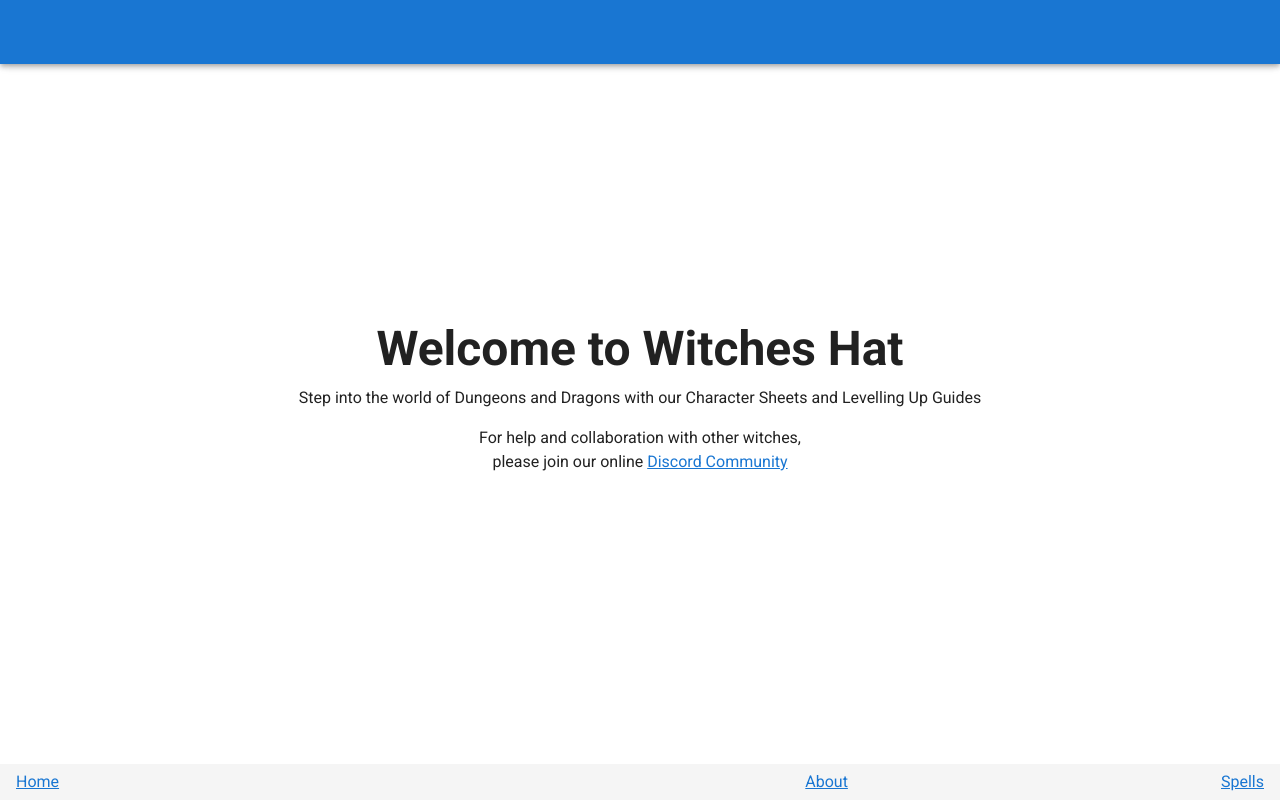
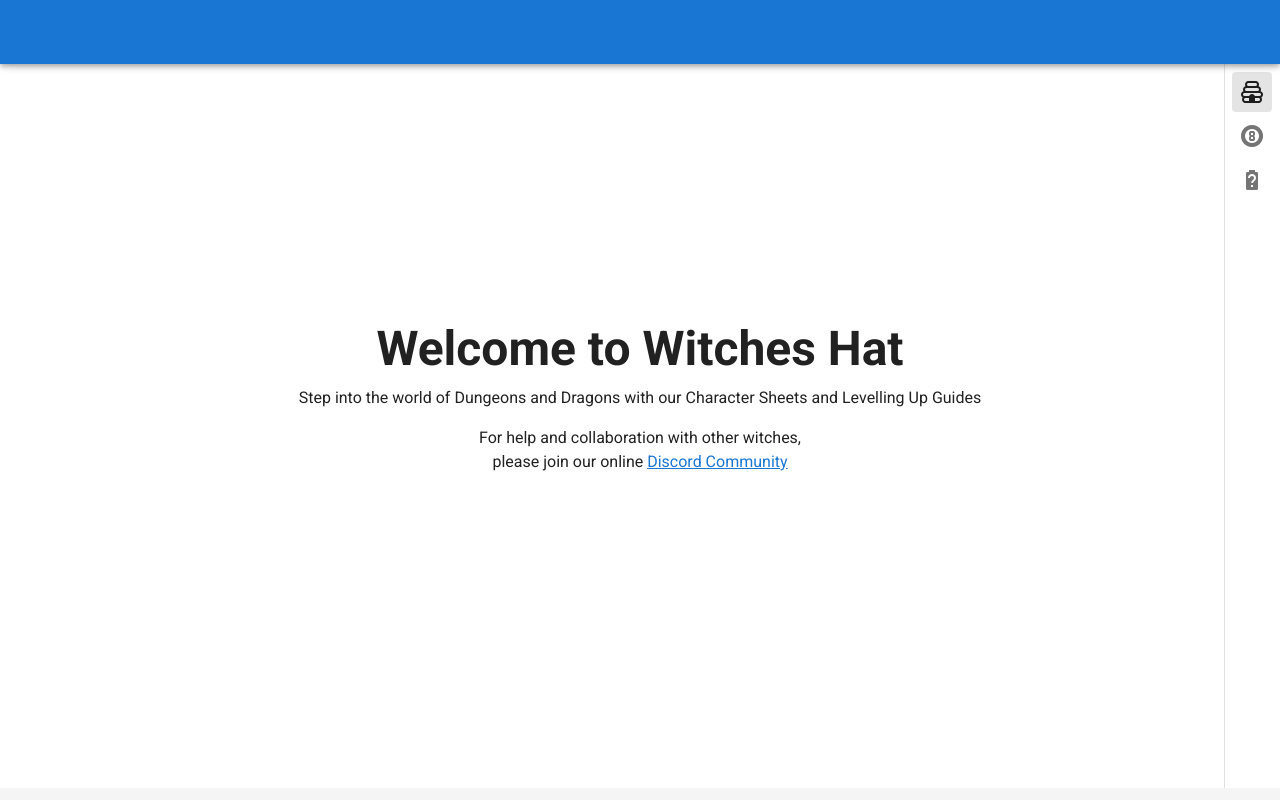
Before and after one commit to robinkemp/DnD5ECharacterSheet, a Vue app in the folder Code/Web/: page / in a window 1280 px wide. Built offline with nearby package versions, Linux system fonts and the light colour scheme.

Commit message:
basic right hand nav

```diff
--- a/Code/Web/src/App.vue
+++ b/Code/Web/src/App.vue
@@ -6,7 +6,6 @@
           contain
           height="75"
         />
-
 
     <div v-if="!$auth.loading">
       <!-- show login when not authenticated -->
@@ -18,39 +17,52 @@
     </v-app-bar>
 
     <v-main>
+      <NavContainer
+        :authenticated="this.authService.isAuthenticated"
+        :player="this.player">
+      </NavContainer>
       <router-view></router-view>
     </v-main>
 
       <v-footer>
-        <router-link to="/">Home</router-link>
-        <v-spacer></v-spacer>
-        <router-link to="player" v-if="$auth.isAuthenticated">Player</router-link>
-        <v-spacer></v-spacer>
-        <router-link to="about">About</router-link>
-        <v-spacer></v-spacer>
-        <router-link to="will">Spells</router-link>
+
       </v-footer>
   </v-app>
 </template>
 
 <script lang="ts">
-import Vue from "vue";
+import { Vue, Component } from "vue-property-decorator";
+import NavContainer from "./navigation/nav-container.vue";
+import { User } from "./auth/User";
+import { Player } from "@/player/Player";
+import { PlayerProvider } from "@/player/PlayerProvider";
+import { getInstance } from "./auth";
+import { VueAuth } from "@/auth/VueAuth";
 
-export default Vue.extend({
-  name: "App",
-  components: {},
-  methods: {
-    login (): void {
+@Component({ components: { NavContainer } })
+export default class App extends Vue {
+  authService: VueAuth = getInstance();
+  user: User = new User(undefined);
+  player: Player = new Player("","","");
+  playerProvider: PlayerProvider = new PlayerProvider();
+
+   async created(): Promise<void> {
+      this.authService.$watch("loading", async(isLoading) => {
+        if (isLoading === false && this.authService.isAuthenticated) {
+          this.user = await this.authService.getUser();
+          this.player = await this.playerProvider.fetchFromSub(this.user.sub);
+        }
+      });
+  }
+
+  login (): void {
       this.$auth.loginWithRedirect({});
-    },
-    logout (): void {
-      this.$auth.logout({
-        returnTo: window.location.origin
-      })
     }
-  },
-  data: () => ({
-    //
-  })
-});
+
+  logout (): void {
+    this.$auth.logout({
+      returnTo: window.location.origin
+    });
+  }
+}
 </script>
--- /dev/null
+++ b/Code/Web/src/navigation/NavigationItem.ts
@@ -0,0 +1,3 @@
+export class NavigationItem {
+    constructor(public title: string, public icon: string, public route: string) {}
+  }
--- /dev/null
+++ b/Code/Web/src/navigation/NavigationProvider.ts
@@ -0,0 +1,19 @@
+import { NavigationItem } from "./NavigationItem";
+import { Player } from "@/player/Player";
+
+export class NavigationProvider {
+    navigationItems : NavigationItem[] = [];
+
+    async fetch(authenticated: boolean, player: Player) {
+        this.navigationItems = [];
+        this.navigationItems.push(new NavigationItem("Home", "mdi-beehive-outline", "/"));
+
+        if(authenticated)
+        {
+          this.navigationItems.push(new NavigationItem(player.nickname,"mdi-account-cowboy-hat","player"));
+        }
+
+        this.navigationItems.push(new NavigationItem("Spells","mdi-billiards","will"));
+        this.navigationItems.push(new NavigationItem("About","mdi-battery-unknown","about"));
+      }
+}
--- /dev/null
+++ b/Code/Web/src/navigation/nav-container.vue
@@ -0,0 +1,57 @@
+<template>
+  <v-navigation-drawer
+    absolute
+    permanent
+    right
+    expand-on-hover>
+    <v-list
+      dense
+      nav>
+      <v-list-item
+        v-for="item in this.navigationProvider.navigationItems"
+        :key="item.title"
+        :to="item.route"
+        link>
+        <v-list-item-icon>
+          <v-icon>{{ item.icon }}</v-icon>
+        </v-list-item-icon>
+        <v-list-item-content>
+          <v-list-item-title>{{ item.title }}</v-list-item-title>
+        </v-list-item-content>
+      </v-list-item>
+    </v-list>
+  </v-navigation-drawer>
+</template>
+
+<script lang="ts">
+import { Vue, Prop, Component, Watch } from "vue-property-decorator";
+import { NavigationProvider } from "@/navigation/NavigationProvider";
+import { Player } from "@/player/Player";
+
+@Component({})
+export default class NavContainer extends Vue {
+  @Prop() authenticated!: boolean;
+  @Prop() player!: Player;
+
+  navigationProvider: NavigationProvider = new NavigationProvider();
+
+  async created(): Promise<void> {
+    await this.fetchNavigation();
+  }
+
+  @Watch("authenticated")
+  async authenticatedChanged(): Promise<void> {
+      await this.fetchNavigation();
+  }
+
+  @Watch("player")
+  async playerChanged(): Promise<void> {
+      await this.fetchNavigation();
+  }
+
+  async fetchNavigation() {
+    await this.navigationProvider.fetch(this.authenticated, this.player);
+  }
+
+}
+</script>
```
